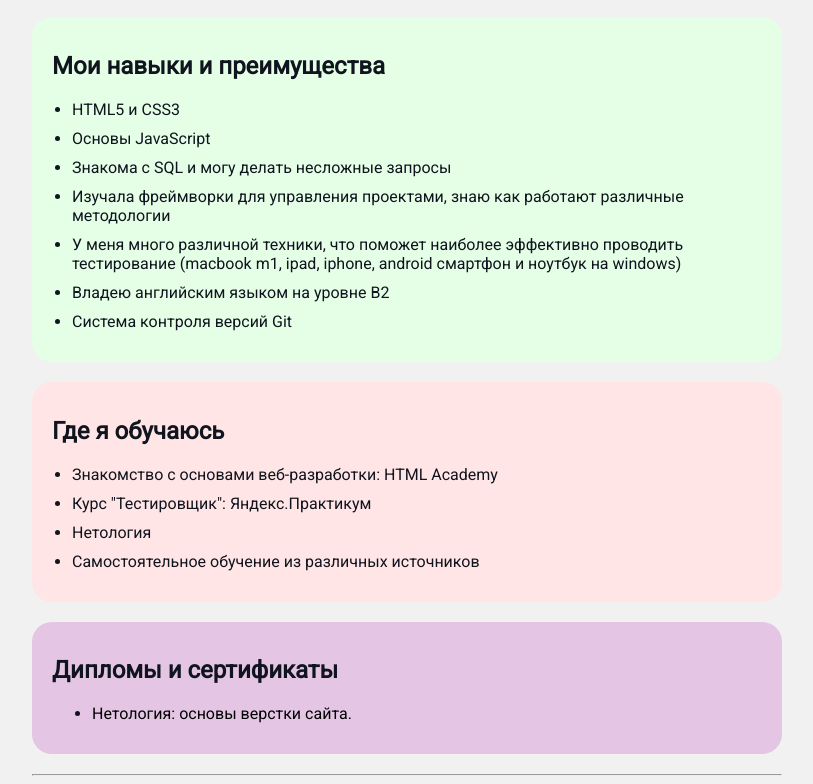
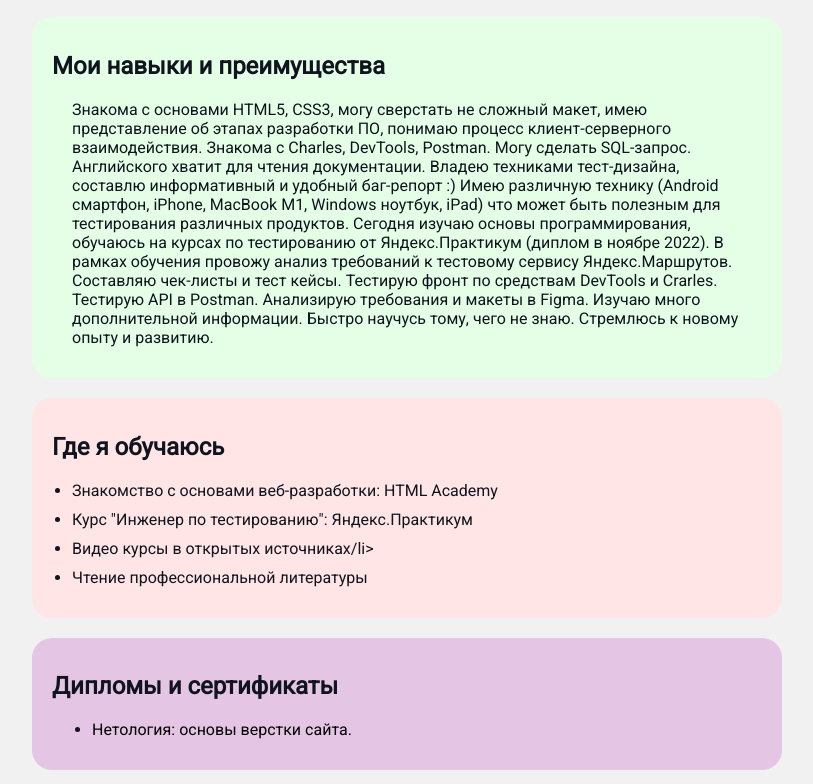
Before and after one commit to valokoshka/css-cv, a plain HTML site: page index.html in a window 1280 px wide. Shown: the part 471-1255 px from the top of the page, without its empty margins (233-1046 px from the left). Drawn offline with Linux system fonts and the light colour scheme.

Commit message:
update data

```diff
--- a/index.html
+++ b/index.html
@@ -36,22 +36,19 @@
         <div class="card bg-green">
         <h2>Мои навыки и преимущества</h2>
         <ul class="list">
-            <li>HTML5 и CSS3</li>
-            <li>Основы JavaScript</li>
-            <li>Знакома с SQL и могу делать несложные запросы</li>
-            <li>Изучала фреймворки для управления проектами, знаю как работают различные методологии</li>
-            <li>У меня много различной техники, что поможет наиболее эффективно проводить тестирование (macbook m1, ipad, iphone, android смартфон и ноутбук на windows)</li>
-            <li>Владею английским языком на уровне В2</li>
-            <li>Система контроля версий Git</li>
+            <div>Знакома с основами HTML5, CSS3, могу сверстать не сложный макет, имею представление об этапах разработки ПО, понимаю процесс клиент-серверного взаимодействия. Знакома с Charles, DevTools, Postman. Могу сделать SQL-запрос. Английского хватит для чтения документации. Владею техниками тест-дизайна,  составлю информативный и удобный баг-репорт :)
+                Имею различную технику (Android смартфон, iPhone, MacBook M1, Windows ноутбук, iPad) что может быть полезным для тестирования различных продуктов.
+                Сегодня изучаю основы программирования, обучаюсь на курсах по тестированию от Яндекс.Практикум (диплом в ноябре 2022). В рамках обучения провожу анализ требований к тестовому сервису Яндекс.Маршрутов. Составляю чек-листы и тест кейсы. Тестирую фронт по средствам DevTools и Crarles. Тестирую API в Postman. Анализирую требования и макеты в Figma. Изучаю много дополнительной информации.
+                Быстро научусь тому, чего не знаю. Стремлюсь к новому опыту и развитию.</div>
         </div>
         </ul>
         <div class="card bg-red">
         <h2>Где я обучаюсь</h2>
         <ul class="list">
             <li>Знакомство с основами веб-разработки: HTML Academy</li>
-            <li>Курс "Тестировщик": Яндекс.Практикум</li>
-            <li>Нетология</li>
-            <li>Самостоятельное обучение из различных источников</li>
+            <li>Курс "Инженер по тестированию": Яндекс.Практикум</li>
+            <li>Видео курсы в открытых источниках/li>
+            <li>Чтение профессиональной литературы</li>
         </ul>
         </div>
         <div class="card bg-purple">
```
